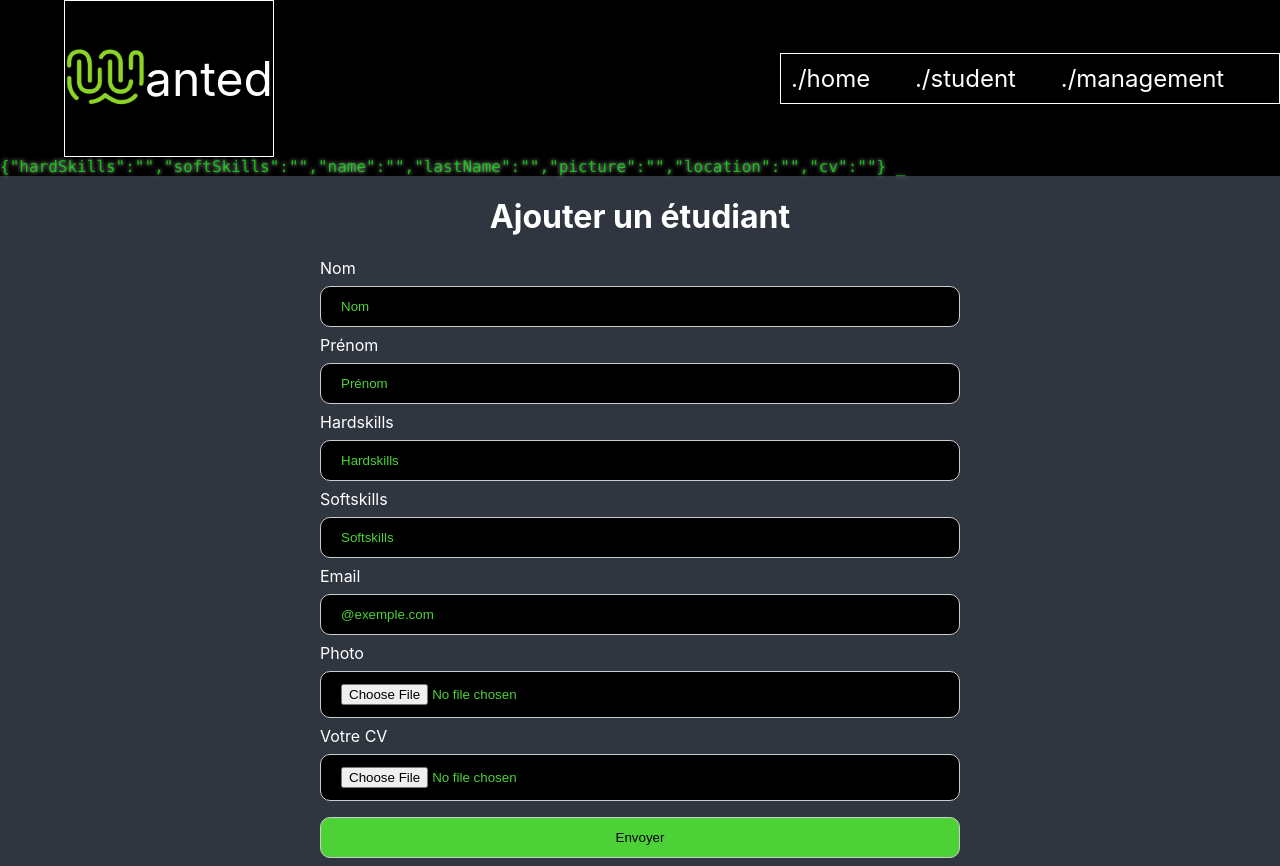
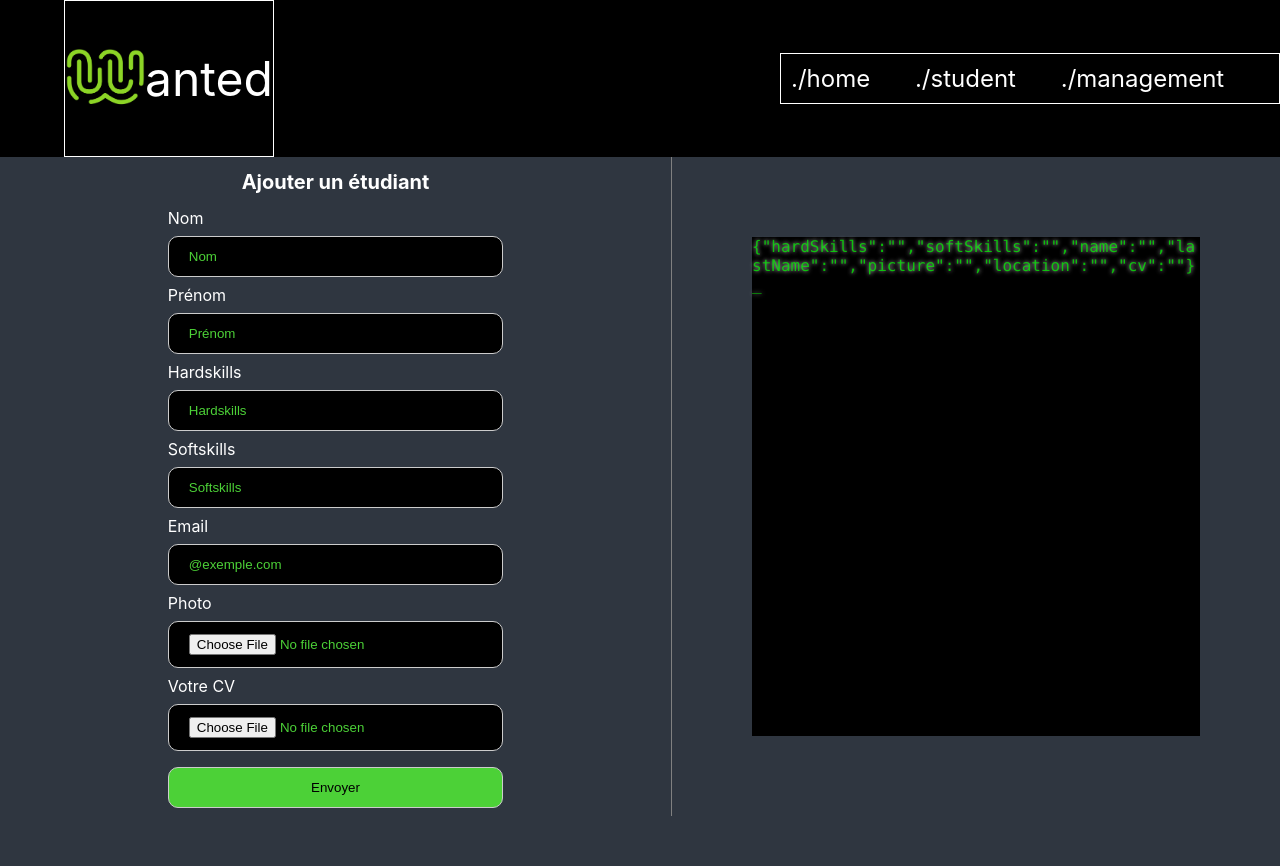
Before and after one commit to zekriyassine/Hackathon, a React (Create React App) app: page /form in a window 1280 px wide. After the commit the page ends 816 px from the top, so only its background shows below. Built offline with nearby package versions, Linux system fonts and the light colour scheme.

Commit message:
display du terminal a la bonne place

```diff
--- a/src/App.js
+++ b/src/App.js
@@ -3,7 +3,8 @@ import './App.css';
 import { Switch, Route } from 'react-router-dom';
 import Vignette from './Components/Vignette';
 import Student from './Components/Student/index';
-import Form from './Components/Form/index'
+import Form from './Components/Form/index';
+import Temp from './Components/Temp/index';
 
 function App() {
   return (
@@ -13,6 +14,7 @@ function App() {
         <Route path="/home" component={Vignette} />
         <Route path="/student/:id" component={Student} />
         <Route path="/form" component={Form} />
+        <Route path="/temp" component={Temp} />
       </Switch>
     </div>
   );
--- a/src/Components/Form/index.css
+++ b/src/Components/Form/index.css
@@ -1,11 +1,16 @@
 .title-form{
     color: white;
+    font-size: 20px;
 }
 .form-eleve{
     display: flex;
     justify-content: center;
     flex-direction: column;
     align-items: center;
+    width: 100%;
+}
+.terminal-form{
+    display: none;
 }
 
 .form-data{
@@ -39,9 +44,26 @@ input  {
     color: black;
 }
 
+
   @media screen and (min-width: 500px) {
     .form-data label{
         display: block;
     }
 
+    .terminal-form{
+        display: block;
+        width: 35%;
+        margin: 80px;
+        word-wrap: break-word;
+    }
+    .form-eleve{
+
+        width: 65%;
+        border-right: 1px solid grey;
+    }
+    .display-container{
+        display: flex;
+        justify-content: space-around;
+    }
+
   }
--- a/src/Components/Form/index.jsx
+++ b/src/Components/Form/index.jsx
@@ -25,15 +25,28 @@ class Form extends React.Component {
         })
 
     )
+
+    fileChange = (event) => {
+        console.log(this._input.file)
+       /*  this.setState({
+            [event.target.name]: event.target.current.file[0].name,
+        }) */
+    }
     handleSubmit = (event) => {
         event.preventDefault();
-        const url = "https://warm-sierra-59608.herokuapp.com/api/users";
+        let formData = new FormData();
+        formData.append('picture', this._picture.files[0]);
+
+        console.log(formData.get('picture'))
+
+
+        const url = "https://warm-sierra-59608.herokuapp.com/api/add-user";
         const config = {
             method: "POST",
             headers: {
-                "Content-Type": "application/json",
+                "Content-Type": "multipart/form-data",
             },
-            body: JSON.stringify(this.state),
+            body:  formData
         };
 
         fetch(url, config)
@@ -51,7 +64,7 @@ class Form extends React.Component {
         return (
             <React.Fragment>
                 <Header />
-                <Terminal info={this.state}/>
+                <div className="display-container">
                 <div className="form-eleve">
                 <h1 className="title-form">Ajouter un étudiant</h1>
 
@@ -123,8 +136,7 @@ class Form extends React.Component {
                                 accept="image/*"
                                 id="picture"
                                 name="picture"
-                                onChange={this.onChange}
-                                value={this.state.picture}
+                                ref={(elem) => this._picture = elem}
                                 placeholder="Photo"
 
 
@@ -136,8 +148,7 @@ class Form extends React.Component {
                             <input className="file" type="file"
                                 id="cv"
                                 name="cv"
-                                onChange={this.onChange}
-                                value={this.state.cv}
+                                ref={(elem) => this._cv = elem}
                                 placeholder="Votre Curriculum vitae"
 
                             />
@@ -150,7 +161,13 @@ class Form extends React.Component {
                     </form>
 
 
+                </div >
+                <div className="terminal-form">
+                <Terminal  info={this.state}/>
                 </div>
+
+                </div>
+
 
             </React.Fragment>
         )
--- a/src/Components/Student/index.js
+++ b/src/Components/Student/index.js
@@ -1,7 +1,7 @@
 import React, { Component } from 'react';
 import './index.css';
 import Header from '../Header/index'
-
+import Terminal from '../Terminal/index'
 
 class Student extends Component {
     constructor(props) {
@@ -14,8 +14,8 @@ class Student extends Component {
 
 
 componentDidMount() {
-    const id = this.props.match.params.id
-    fetch(`https://warm-sierra-59608.herokuapp.com/api/user?userId=${id}`)
+
+    fetch(`https://warm-sierra-59608.herokuapp.com/api/user?userId=`)
         .then(res => res.json())
         .then(data =>
              this.setState({ student : data }))
@@ -50,6 +50,7 @@ componentDidMount() {
                     <li>Hard Skills : {this.state.student.hardkils}</li>
                 </ul>
             </div>
+            <Terminal info={this.state.student} />
             </React.Fragment>
         );
     };
--- /dev/null
+++ b/src/Components/Temp/index.jsx
@@ -0,0 +1,13 @@
+import React from 'react';
+import Terminal from '../Terminal/index';
+import Student from '../Student/index';
+
+const Temp = ()=>(
+    <React.Fragment>
+            <Student/>
+            <Terminal/>
+
+    </React.Fragment>
+)
+
+export default Temp;
--- a/src/Components/Terminal/index.css
+++ b/src/Components/Terminal/index.css
@@ -6,6 +6,7 @@ code {
   width: 100%;
   height: 100%;
   display: block;
+
 }
 
 .blink {
--- a/src/Components/Vignette/index.css
+++ b/src/Components/Vignette/index.css
@@ -89,6 +89,6 @@
   }
   @media screen and (min-width: 900px) {
     .vignette-enfant {
-        width: 30%
+        width: 30%;
 }
   }
--- a/src/Components/Vignette/index.jsx
+++ b/src/Components/Vignette/index.jsx
@@ -91,7 +91,7 @@ class Vignette extends React.Component {
                         <label onClick={this.addOne} className="next">&#x203a;</label>
                     </div>
                     <div className="terminal">
-                    <Terminal  />
+                    <Terminal info={this.state}  />
                     </div>
                 </div>
 
```
Also changed, not shown: src/Components/Temp/index.css (added).
